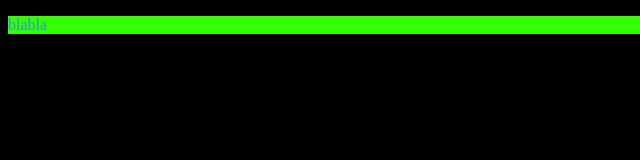
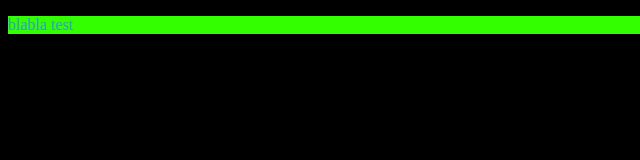
Before and after one commit to DamienLambrecht/test, a plain HTML site: page firstGit/index.html in a window 1280 px wide. Shown: the full height of the page, 0-640 px from the left. Drawn offline with Linux system fonts and the light colour scheme.

Commit message:
Update index.html
modif texte

```diff
--- a/firstGit/index.html
+++ b/firstGit/index.html
@@ -6,6 +6,6 @@
 </head>
 
 <body style="color: #39C;background-color:#000">
-<p style="color: #39C;background-color:#3F0">blabla<p>
+<p style="color: #39C;background-color:#3F0">blabla test<p>
 </body>
 </html>
```
